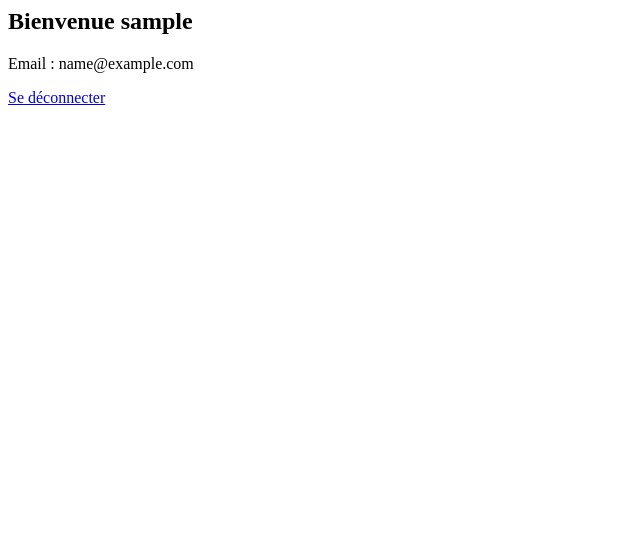
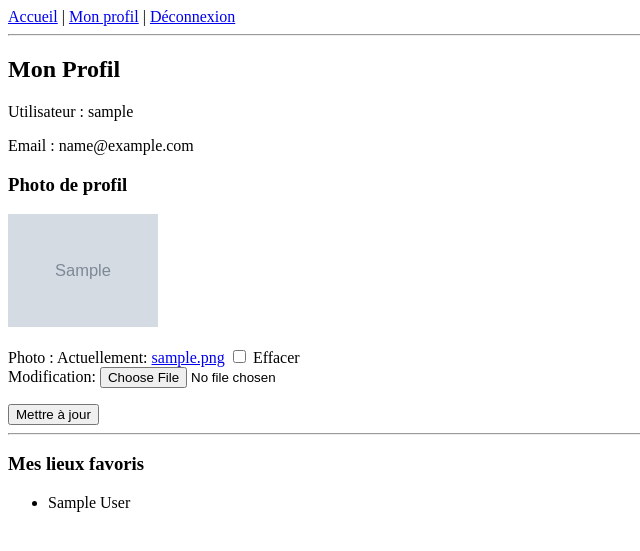
Before and after one commit to h1mza07/Digital-creativity, a Django app: page /users/profile/ in a window 1280 px wide. Shown: the top 551 px of the page, without its empty margins (0-640 px from the left). Run offline with Django 4.2, Linux system fonts and the light colour scheme; a user stored in the database is signed in; tables that the repository leaves empty hold one stand-in row (values such as "Sample post"); grey boxes marked "Sample" are stand-in pictures.

Commit message:
Add user profile page with photo and favorites

```diff
--- a/templates/users/profile.html
+++ b/templates/users/profile.html
@@ -1,3 +1,33 @@
-<h2>Bienvenue {{ user.username }}</h2>
+{% extends 'base.html' %}
+
+{% block content %}
+<h2>Mon Profil</h2>
+
+<p>Utilisateur : {{ user.username }}</p>
 <p>Email : {{ user.email }}</p>
-<a href="{% url 'logout' %}">Se déconnecter</a>
+
+<h3>Photo de profil</h3>
+{% if user.profile.photo %}
+    <img src="{{ user.profile.photo.url }}" width="150">
+{% else %}
+    <p>Aucune photo</p>
+{% endif %}
+
+<form method="post" enctype="multipart/form-data">
+    {% csrf_token %}
+    {{ form.as_p }}
+    <button type="submit">Mettre à jour</button>
+</form>
+
+<hr>
+
+<h3>Mes lieux favoris</h3>
+<ul>
+    {% for fav in favorites %}
+        <li>{{ fav.place_name }}</li>
+    {% empty %}
+        <li>Aucun favori pour le moment.</li>
+    {% endfor %}
+</ul>
+
+{% endblock %}
```
